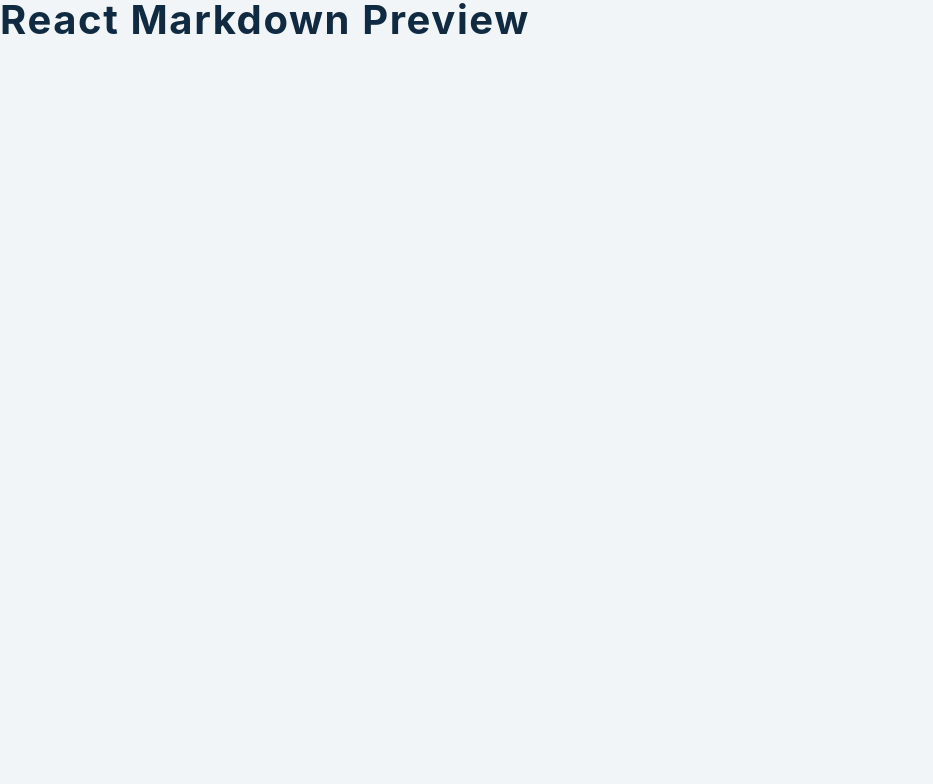
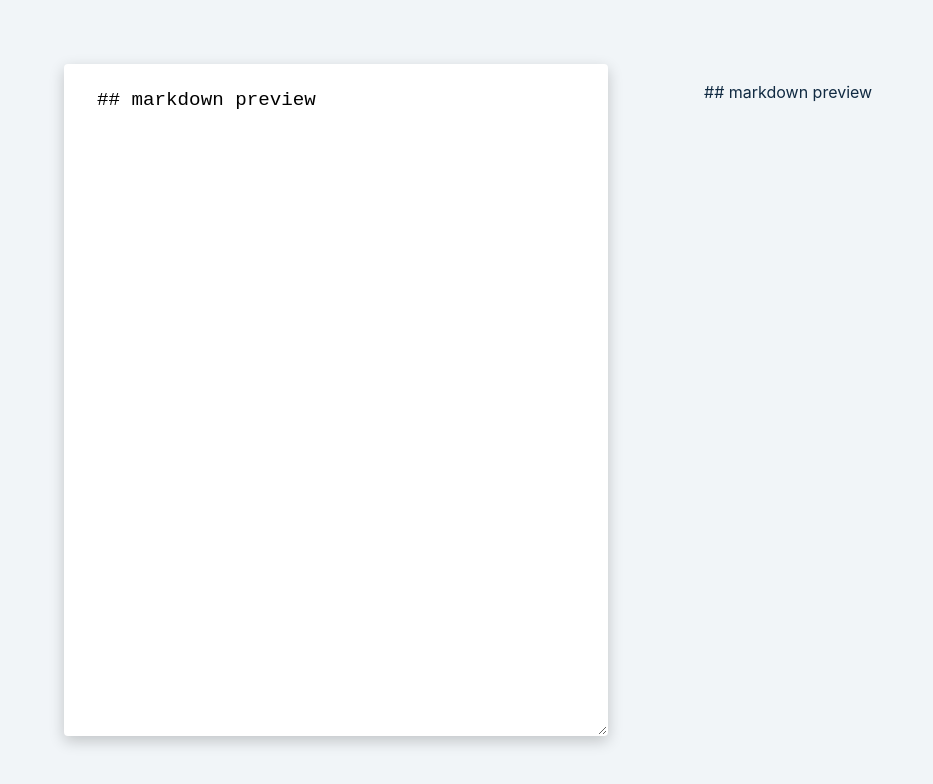
Before and after one commit to omar-zeineddine/react-mini-projects, a React (Vite) app: page / in a window 1280 px wide. Shown: the top 784 px of the page, without its empty margins (0-933 px from the left). Built offline with nearby package versions, Linux system fonts and the light colour scheme.

Commit message:
feat - add markdown state

```diff
--- a/src/App.jsx
+++ b/src/App.jsx
@@ -2,10 +2,19 @@
 import reactMarkdown from "react-markdown";
 
 function App() {
+  const [markdown, setMarkdown] = useState("## markdown preview");
   return (
-    <div>
-      <h2>React Markdown Preview</h2>
-    </div>
+    <main>
+      <section className="markdown">
+        {/* name, cols, rows --> set in css */}
+        <textarea
+          className="input"
+          value={markdown}
+          onChange={(e) => setMarkdown(e.target.value)}
+        ></textarea>
+        <article className="result">{markdown}</article>
+      </section>
+    </main>
   );
 }
 
```
